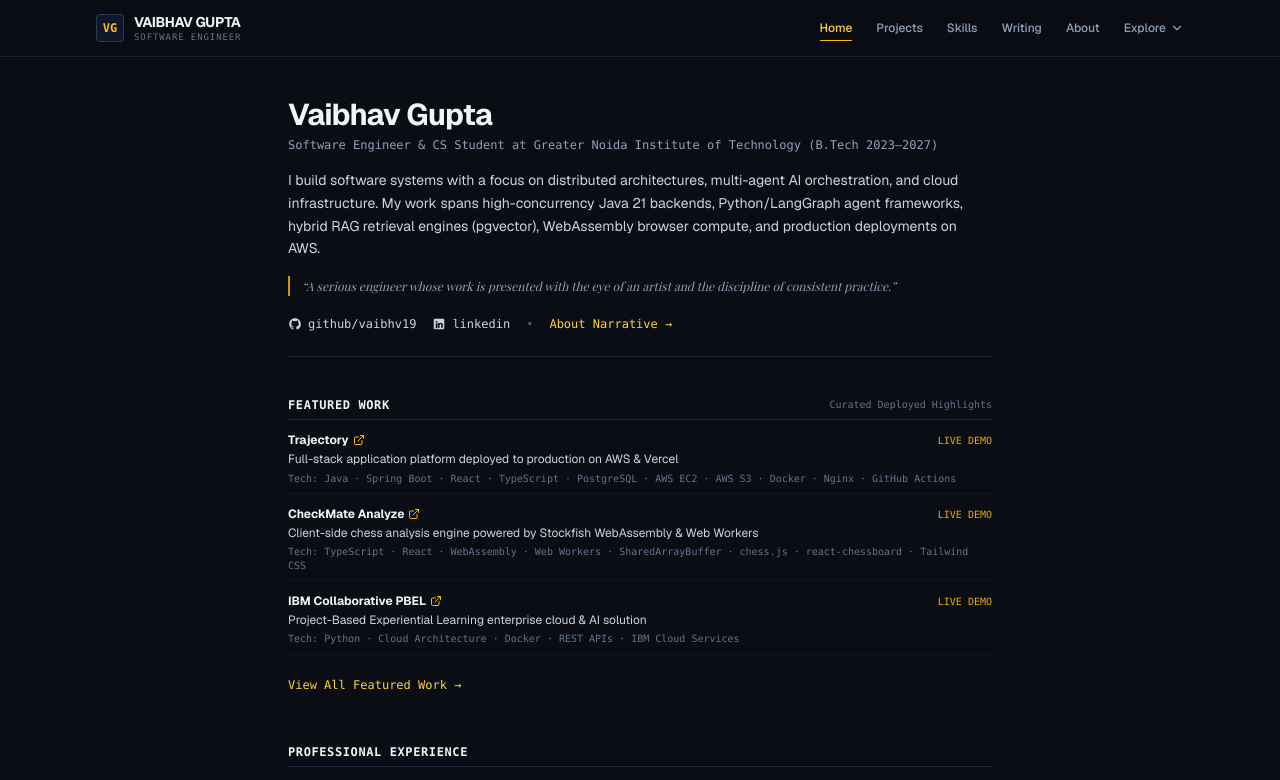
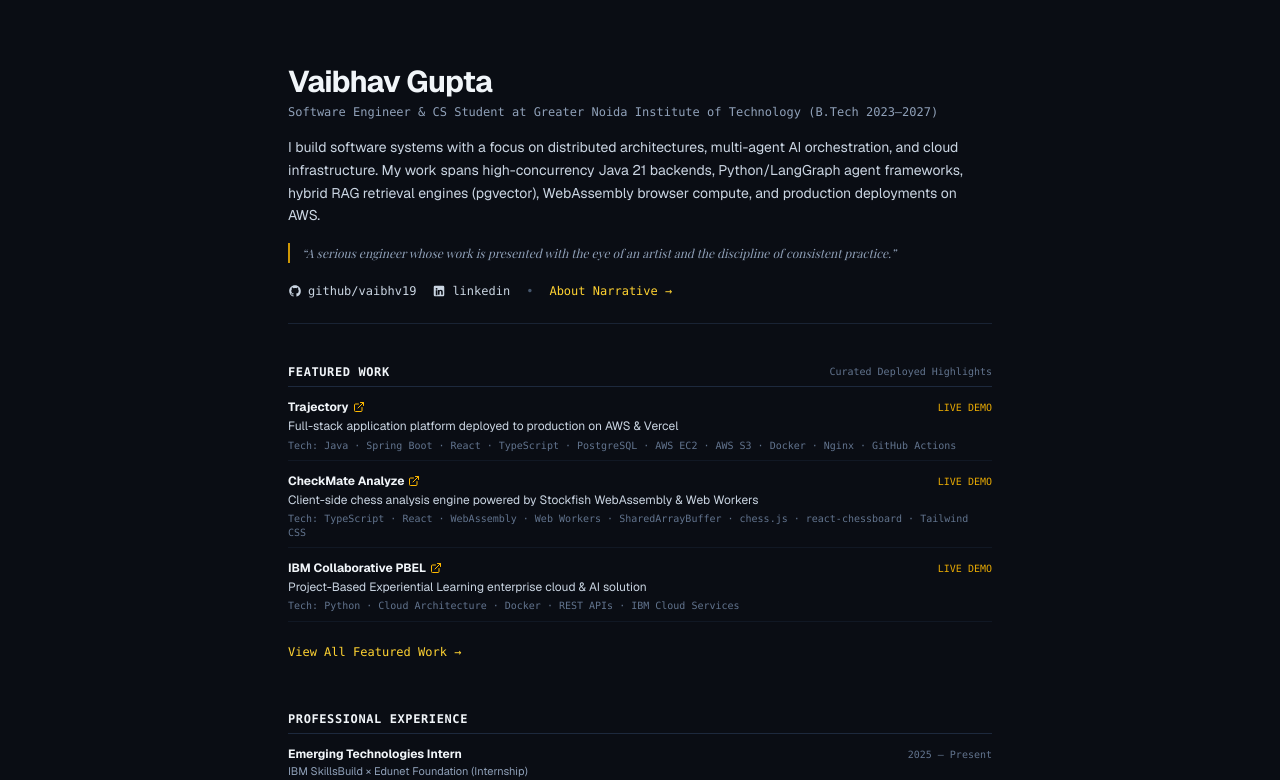
Before and after one commit to vaibhv19/Portfolio-BLog, a Next.js app: page / in a window 1280 px wide. Shown: the top 780 px of the page. Built offline with nearby package versions, Linux system fonts and the light colour scheme; a web font is replaced by a local one.

Commit message:
style(home): completely remove top navigation bar from homepage

```diff
--- a/src/app/page.tsx
+++ b/src/app/page.tsx
@@ -28,7 +28,7 @@
   const featuredCerts = CERTIFICATIONS.filter((c) => c.featured).slice(0, 3);
 
   return (
-    <div className="max-w-3xl mx-auto px-4 sm:px-6 lg:px-8 py-10 space-y-10 text-slate-300">
+    <div className="max-w-3xl mx-auto px-4 sm:px-6 lg:px-8 pt-12 sm:pt-16 pb-12 space-y-10 text-slate-300">
       {/* 1. PERSONAL INTRODUCTION */}
       <section className="space-y-4 border-b border-slate-800/80 pb-6">
         <div className="space-y-1">
--- a/src/components/Navbar.tsx
+++ b/src/components/Navbar.tsx
@@ -7,6 +7,8 @@
 
 export function Navbar() {
   const pathname = usePathname();
+  if (pathname === "/") return null;
+
   const [mobileMenuOpen, setMobileMenuOpen] = useState(false);
   const [dropdownOpen, setDropdownOpen] = useState(false);
 
```
